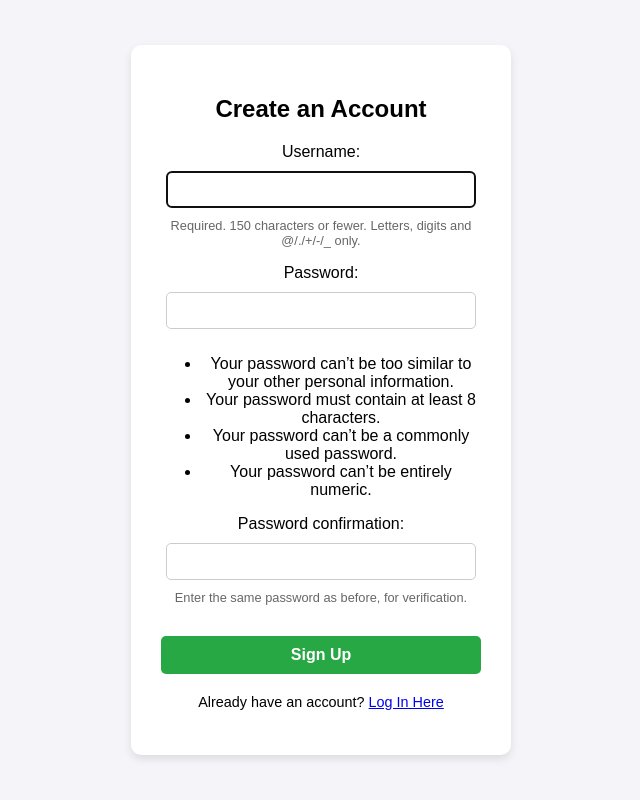
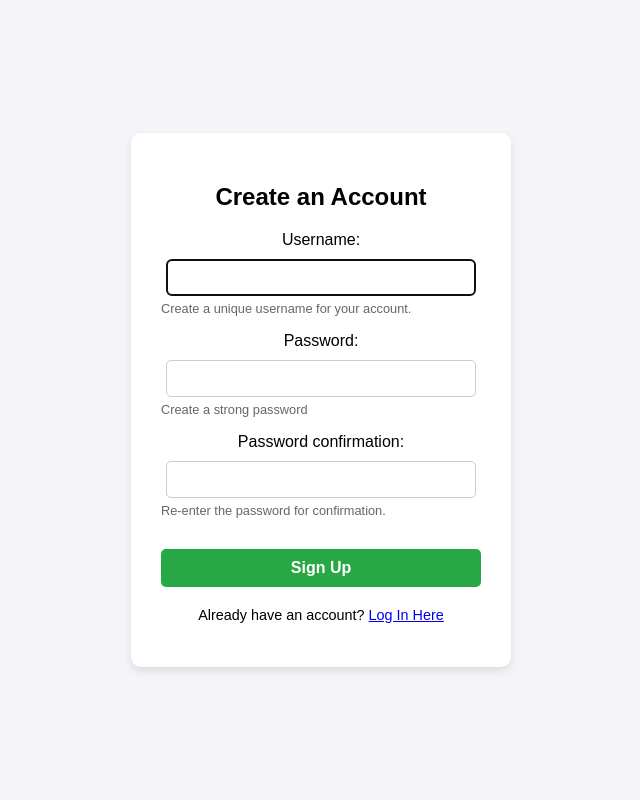
Before and after one commit to mohammedakmalcv/Gadget_info, a Django app: page /signup/ in a window 1280 px wide. Shown: the whole page, without its empty margins (319-959 px from the left). Run offline with Django 5.2, Linux system fonts and the light colour scheme.

Commit message:
Added forms to login and signup pages

```diff
--- /dev/null
+++ b/gadgets/forms.py
@@ -0,0 +1,18 @@
+from django import forms
+from django.contrib.auth.forms import UserCreationForm, AuthenticationForm
+from django.contrib.auth.models import User
+
+class CustomUserCreationForm(UserCreationForm):
+    def __init__(self, *args, **kwargs):
+        super().__init__(*args, **kwargs)
+
+        self.fields['username'].help_text = "Create a unique username for your account."
+        self.fields['password1'].help_text = "Create a strong password "
+        self.fields['password2'].help_text = "Re-enter the password for confirmation."
+
+
+class CustomLoginForm(AuthenticationForm):
+    def __init__(self, *args, **kwargs):
+        super().__init__(*args, **kwargs)
+
+        self.fields['username'].help_text = "Enter your Nexus username"
--- a/gadgets/templates/home.html
+++ b/gadgets/templates/home.html
@@ -81,7 +81,7 @@
 
     <div class="grid-container">
         {% for gadget in gadgets %}
-            <div class="gadget-card">
+            <div class="gadget-card" >
                 <img src="{{ gadget.image_url }}" alt="{{ gadget.name }}" class="gadget-image">
 
                 <h3>{{ gadget.name }}</h3>
--- a/gadgets/templates/registration/signup.html
+++ b/gadgets/templates/registration/signup.html
@@ -1,7 +1,7 @@
 <!DOCTYPE html>
 <html>
 <head>
-    <title>Sign Up - Nexus Gear</title>
+    <title>Sign Up - Nexus</title>
     <style>
         body {
             font-family: Arial, sans-serif;
@@ -46,7 +46,9 @@
             font-size: 0.8em;
             color: #666;
             display: block;
+            margin-top: -5px;
             margin-bottom: 10px;
+            text-align: left;
         }
     </style>
 </head>
--- a/gadgets/urls.py
+++ b/gadgets/urls.py
@@ -1,5 +1,7 @@
 from django.urls import path
 from . import views
+from django.contrib.auth import views as auth_views
+from .forms import CustomLoginForm
 
 urlpatterns = [
     path('', views.home, name='home'),
@@ -9,4 +11,7 @@ urlpatterns = [
     path('wishlist/toggle/<int:product_id>/', views.toggle_wishlist, name='toggle_wishlist'),
     path('wishlist/', views.view_wishlist, name='view_wishlist'),
     path('profile/', views.profile_view, name='profile'),
+    path('login/', auth_views.LoginView.as_view(
+        template_name='registration/login.html',
+        authentication_form=CustomLoginForm ), name='login'),
 ]
--- a/gadgets/views.py
+++ b/gadgets/views.py
@@ -2,6 +2,7 @@ from django.shortcuts import render, redirect, get_object_or_404
 from django.contrib.auth.forms import UserCreationForm
 from django.contrib.auth.decorators import login_required
 from .models import Product, Category, Wishlist, Profile
+from .forms import CustomUserCreationForm
 
 from django.contrib import messages
 
@@ -32,16 +33,16 @@ def home(request, category_id=None):
 
 def signup(request):
     if request.method == 'POST':
-        form = UserCreationForm(request.POST)
+        form = CustomUserCreationForm(request.POST)
         if form.is_valid():
             form.save()
             return redirect('login')
     else:
-        form = UserCreationForm()
+        form = CustomUserCreationForm()
 
     return render(request, 'registration/signup.html', {'form': form})
 
-@login_required(login_url='login')
+#@login_required(login_url='login')
 def product_detail(request, pk):
 
     gadget = Product.objects.get(id=pk)
```
Also changed, not shown: gadgets/templates/registration/login.html (+10 -1 lines), README.md.
